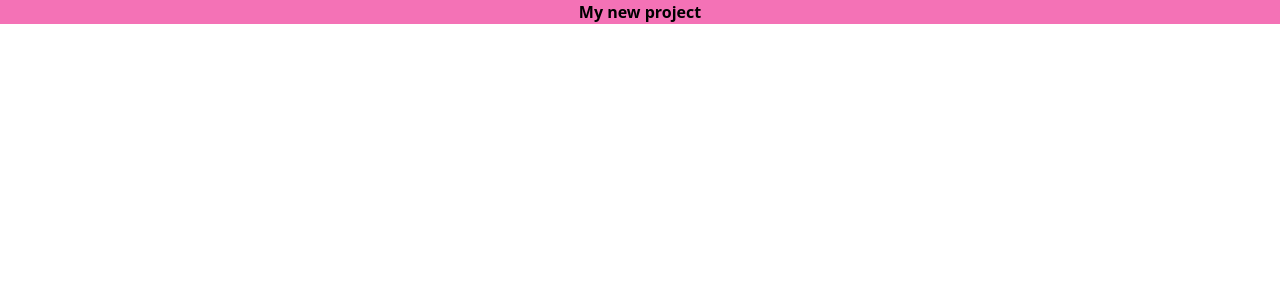
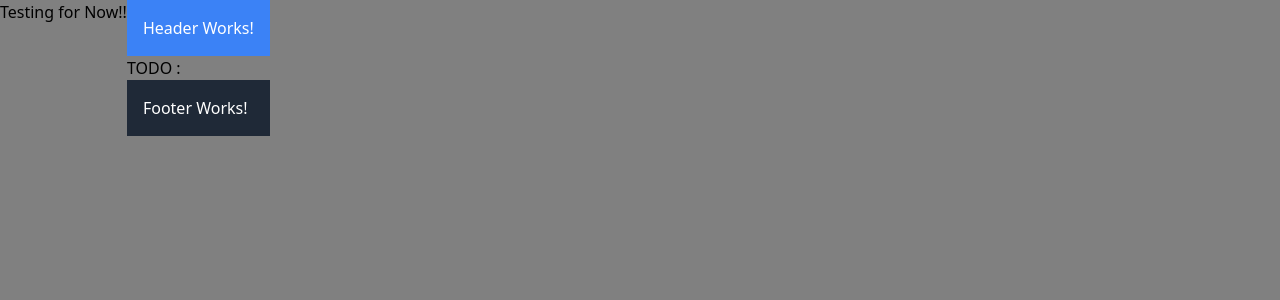
Before and after one commit to sujanakhanal/blog-app, a React (Create React App) app: page / in a window 1280 px wide. Shown: the top 300 px of the page. Built offline with nearby package versions, Linux system fonts and the light colour scheme; no server answers.

Commit message:
configure redux toolkit

```diff
--- a/public/index.html
+++ b/public/index.html
@@ -26,7 +26,7 @@
     -->
     <title>React App</title>
   </head>
-  <body>
+  <body style="background-color: grey">
     <noscript>You need to enable JavaScript to run this app.</noscript>
     <div id="root"></div>
     <!--
--- a/src/App.js
+++ b/src/App.js
@@ -1,14 +1,42 @@
+import { useEffect, useState } from "react";
 import "./App.css";
+import { useDispatch } from "react-redux";
+import authService from "./appwrite/auth";
+import { logIn, logOut } from "./store/authSlice";
+import { Outlet } from "react-router-dom";
+import { Header, Footer } from "./components";
 
 function App() {
-  console.log(process.env.REACT_APP_APPWRITE_URL);
-  return (
-    <>
-      <h1 className="w-full font-bold bg-pink-400 text-center">
-        My new project
-      </h1>
-    </>
-  );
+  const [loading, setLoading] = useState(true);
+  const dispatch = useDispatch();
+  useEffect(() => {
+    authService
+      .getCurrentUSer()
+      .then((userData) => {
+        if (userData) {
+          dispatch(logIn({ userData }));
+        } else {
+          dispatch(logOut());
+        }
+      })
+      .finally(() => {
+        setLoading(false);
+      });
+  }, [dispatch]);
+
+  return !loading ? (
+    <div className="min-h-screen flex flex-wrap content-between bg-grey-400">
+      {" "}
+      Testing for Now!!
+      <div className="w-full-block ">
+        <Header />
+        <main>
+          TODO : <Outlet />
+        </main>
+        <Footer />
+      </div>
+    </div>
+  ) : null;
 }
 
 export default App;
--- a/src/appwrite/config.js
+++ b/src/appwrite/config.js
@@ -107,7 +107,7 @@ export class Service {
   }
 
   async getFilePreview(fileId) {
-    return await this.bucket.getFilePreview(conf.appwriteBucketId, fileId);
+    return this.bucket.getFilePreview(conf.appwriteBucketId, fileId);
   }
 }
 const service = new Service();
--- /dev/null
+++ b/src/components/Footer/Footer.jsx
@@ -0,0 +1,7 @@
+export default function Footer() {
+  return (
+    <footer className="bg-gray-800 text-white p-4 mt-auto">
+      <p>Footer Works!</p>
+    </footer>
+  );
+}
--- /dev/null
+++ b/src/components/Header/Header.jsx
@@ -0,0 +1,7 @@
+export default function Header() {
+  return (
+    <header className="bg-blue-500 text-white p-4">
+      <h1>Header Works!</h1>
+    </header>
+  );
+}
--- /dev/null
+++ b/src/components/index.js
@@ -0,0 +1,2 @@
+export { default as Header } from "./Header/Header";
+export { default as Footer } from "./Footer/Footer";
--- a/src/index.js
+++ b/src/index.js
@@ -1,13 +1,16 @@
-import React from 'react';
-import ReactDOM from 'react-dom/client';
-import './index.css';
-import App from './App';
-import reportWebVitals from './reportWebVitals';
-
-const root = ReactDOM.createRoot(document.getElementById('root'));
+import React from "react";
+import ReactDOM from "react-dom/client";
+import "./index.css";
+import App from "./App";
+import reportWebVitals from "./reportWebVitals";
+import { Provider } from "react-redux";
+import store from "./store/store";
+const root = ReactDOM.createRoot(document.getElementById("root"));
 root.render(
   <React.StrictMode>
-    <App />
+    <Provider store={store}>
+      <App />
+    </Provider>
   </React.StrictMode>
 );
 
--- /dev/null
+++ b/src/store/authSlice.js
@@ -0,0 +1,25 @@
+import { createSlice } from "@reduxjs/toolkit";
+
+const initialState = {
+  status: false,
+  userData: null,
+};
+
+const authSlice = createSlice({
+  name: "auth",
+  initialState,
+  reducers: {
+    logIn: (state, action) => {
+      state.status = true;
+      state.userData = action.payload.userData;
+    },
+    logOut: (state) => {
+      state.status = false;
+      state.userData = null;
+    },
+  },
+});
+
+export const { logIn, logOut } = authSlice.actions;
+
+export default authSlice.reducer;
--- /dev/null
+++ b/src/store/store.js
@@ -0,0 +1,6 @@
+import { configureStore } from "@reduxjs/toolkit";
+const store = configureStore({
+  reducer: {},
+});
+
+export default store;
```
